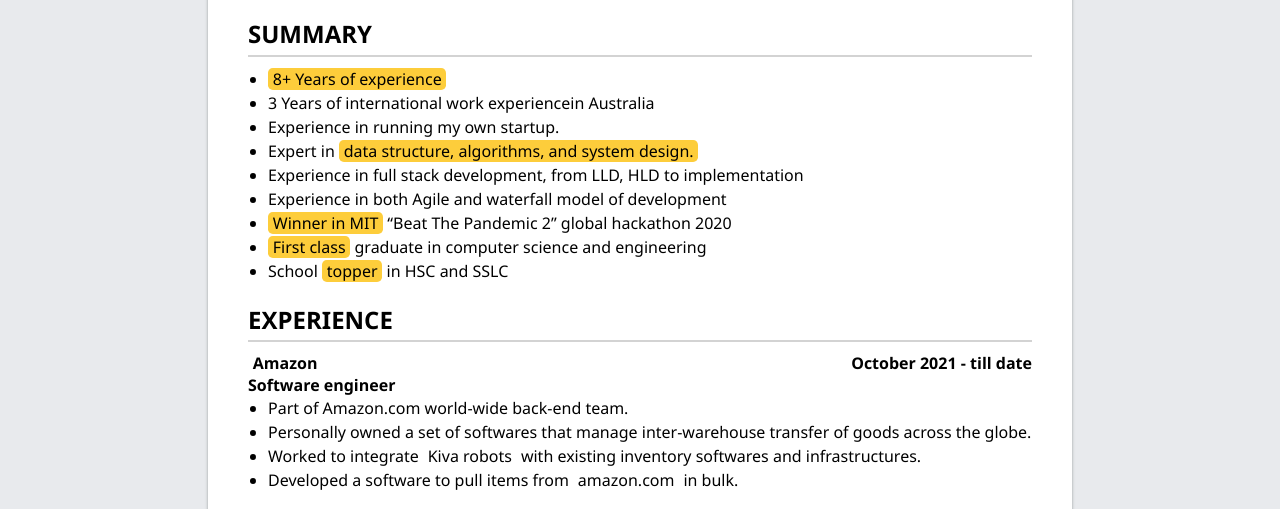
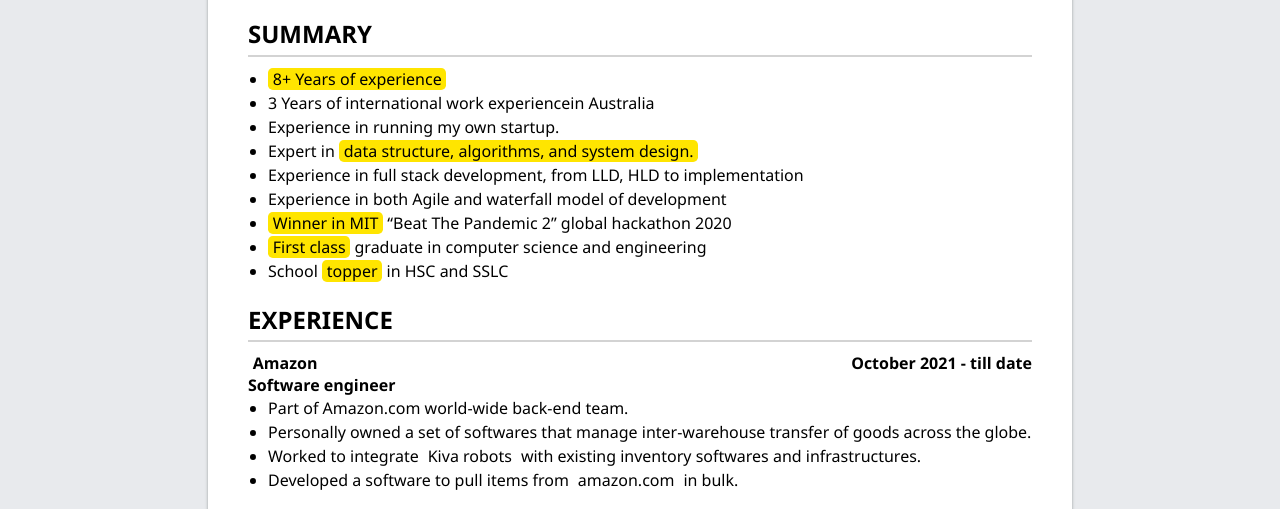
Before and after one commit to ppml38/test, a plain HTML site: page cv/index.html in a window 1280 px wide. Shown: the part 263-772 px from the top of the page. Drawn offline with Linux system fonts and the light colour scheme.

Commit message:
Changed highlight color

```diff
--- a/cv/res/css/style.css
+++ b/cv/res/css/style.css
@@ -173,7 +173,8 @@ body::-webkit-scrollbar-thumb:active {
 	padding-left: .3rem;
 	padding-right: .3rem;
 	border-radius: .3rem;
-	background: linear-gradient(to left, transparent 50%, #fdcd3b 50%) right;
+	//background: linear-gradient(to left, transparent 50%, #fdcd3b 50%) right;
+	background: linear-gradient(to left, transparent 50%, rgb(255, 229, 0) 50%) right;
     background-size: 200%;
     transition: all .5s ease;
 }
```
